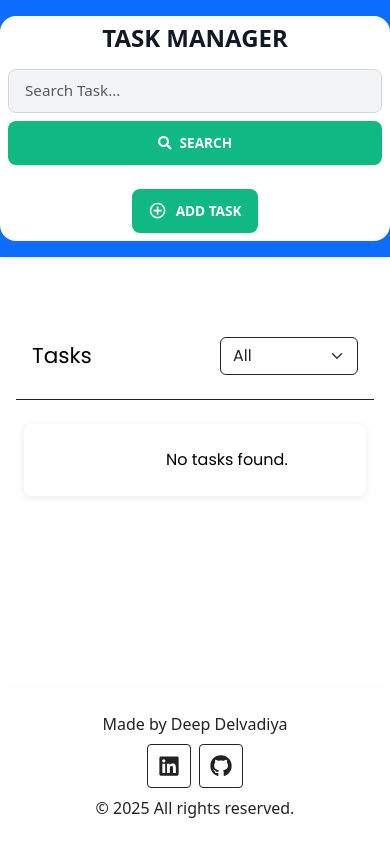
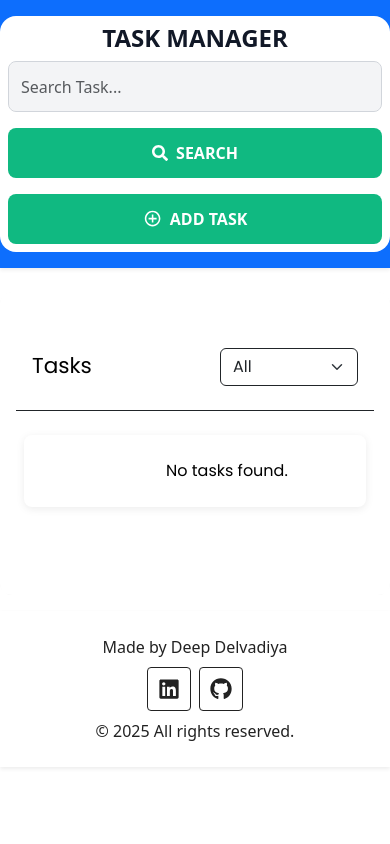
Before and after one commit to DELVADIYA-DEEP/Task-Manager, a React (Create React App) app: page / in a window 390 px wide. Built offline with nearby package versions, Linux system fonts and the light colour scheme.

Commit message:
Enhance responsiveness and styling for mobile devices across various components

```diff
--- a/src/App.css
+++ b/src/App.css
@@ -177,3 +177,22 @@
     left: 4px;
   }
 }
+
+@media (max-width: 767.98px) {
+  .App {
+    padding: 0 !important;
+    min-height: 100vh;
+    width: 100vw;
+    box-sizing: border-box;
+  }
+  .App-header {
+    min-height: 60vh;
+    font-size: 1.1rem;
+    padding: 1rem 0.5rem;
+  }
+  .floating-border-group input,
+  .floating-border-group textarea {
+    font-size: 1rem;
+    padding: 12px 8px 6px 8px;
+  }
+}
--- a/src/components/footer/Footer.css
+++ b/src/components/footer/Footer.css
@@ -70,3 +70,11 @@
         font-size: 1rem !important;
     }
 }
+@media (min-width: 768px) {
+    .footer-fixed-md {
+        position: fixed !important;
+        left: 0;
+        right: 0;
+        bottom: 0;
+    }
+}
--- a/src/components/footer/Footer.js
+++ b/src/components/footer/Footer.js
@@ -4,7 +4,7 @@ import './Footer.css';
 
 function Footer() {
     return (
-        <footer className="footer-custom py-3 mt-auto shadow-sm position-fixed bottom-0 start-0 end-0 z-3 footer-fixed-md">
+        <footer className="footer-custom py-3 mt-auto shadow-sm bottom-0 start-0 end-0 z-3 footer-fixed-md">
             <div className="container d-flex flex-column flex-md-row align-items-center justify-content-between gap-2 text-center text-md-start">
                 {/* Made by */}
                 <p className="mb-0 fs-6">Made by Deep Delvadiya</p>
--- a/src/components/header/Header.css
+++ b/src/components/header/Header.css
@@ -90,3 +90,36 @@ header.header-fixed-md {
         transform: translateY(0);
     }
 }
+
+@media (max-width: 767.98px) {
+    header .container {
+        flex-direction: column !important;
+        align-items: stretch !important;
+        gap: 0.5rem !important;
+        padding: 0.5rem 0.5rem !important;
+    }
+    header .text-center,
+    header .text-md-start,
+    header .text-md-end {
+        text-align: center !important;
+    }
+    header .w-50,
+    header .w-md-50 {
+        width: 100% !important;
+        min-width: 0 !important;
+    }
+    header form {
+        flex-direction: column !important;
+        gap: 0.5rem;
+    }
+    header .btn-light {
+        width: 100%;
+        font-size: 1rem;
+        padding: 0.8rem 0;
+        justify-content: center;
+    }
+    header .form-control {
+        font-size: 1rem;
+        padding: 0.8rem 0.75rem;
+    }
+}
--- a/src/index.css
+++ b/src/index.css
@@ -11,3 +11,16 @@ code {
   font-family: source-code-pro, Menlo, Monaco, Consolas, 'Courier New',
     monospace;
 }
+
+@media (max-width: 767.98px) {
+  body {
+    font-size: 16px;
+    padding: 0;
+    margin: 0;
+    width: 100vw;
+    overflow-x: hidden;
+  }
+  code {
+    font-size: 14px;
+  }
+}
```
